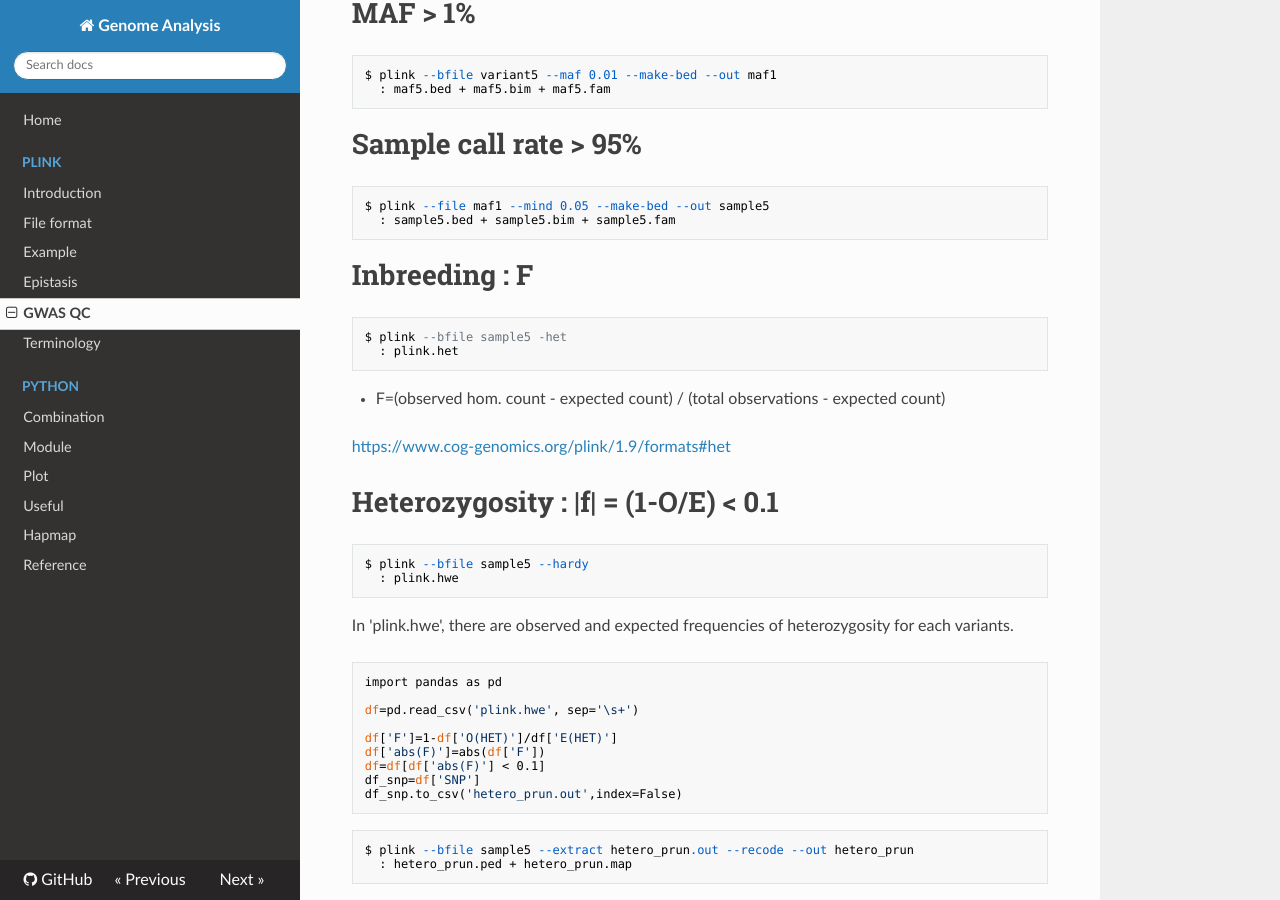
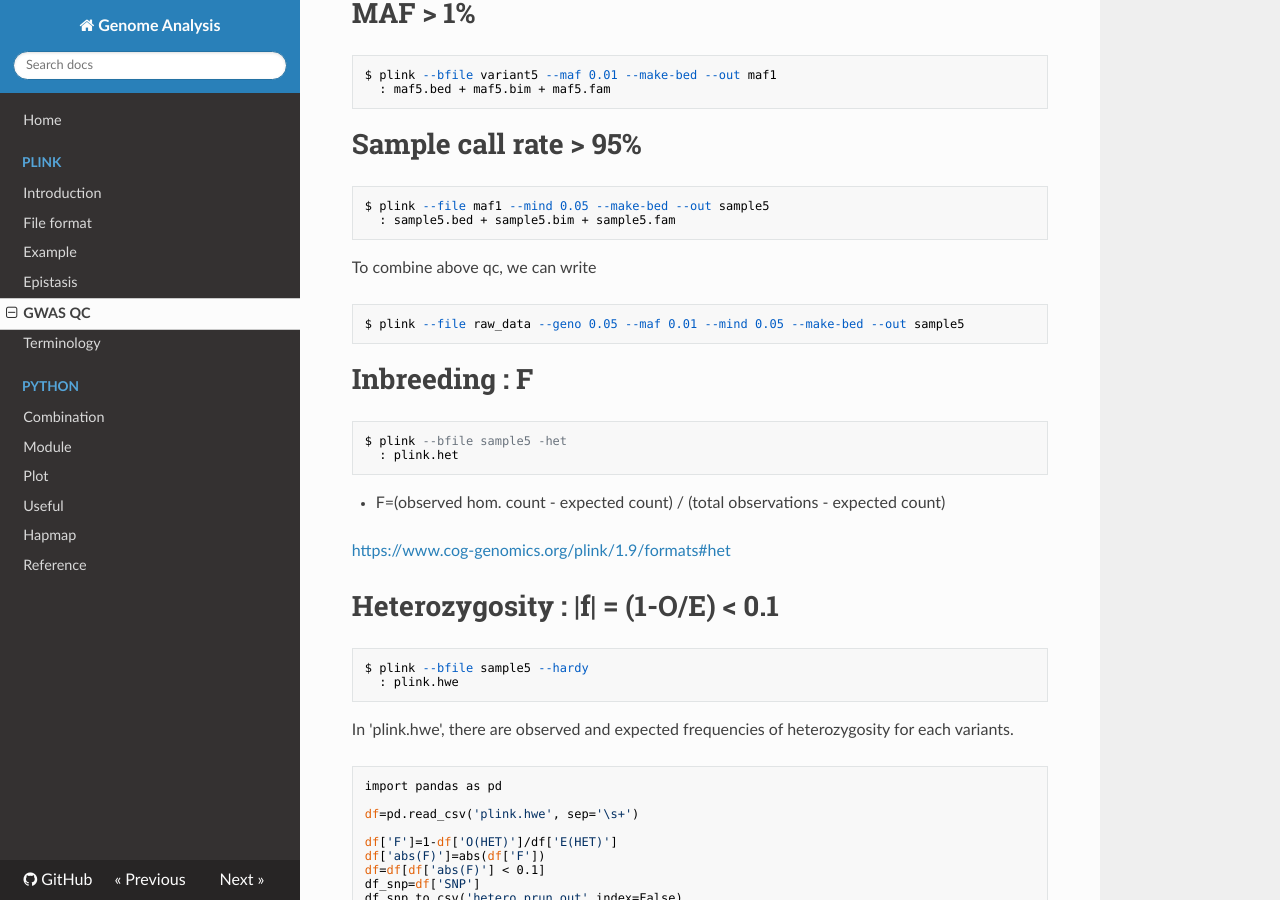
Before and after one commit to WonyoungCho/plink, an MkDocs documentation site: the page built from docs/GWAS.md, in a window 1280 px wide and 900 px high, scrolled down 428 px. Built offline with MkDocs 1.6.1, drawn with Linux system fonts in a browser that asks for light colours; nearby versions of some CDN libraries; old or Windows-style settings are respelled for this version of MkDocs.

Commit message:
Update GWAS.md

````diff
--- a/docs/GWAS.md
+++ b/docs/GWAS.md
@@ -22,6 +22,11 @@ $ plink --bfile variant5 --maf 0.01 --make-bed --out maf1
 ```
 $ plink --file maf1 --mind 0.05 --make-bed --out sample5
   : sample5.bed + sample5.bim + sample5.fam
+```
+
+To combine above qc, we can write
+```
+$ plink --file raw_data --geno 0.05 --maf 0.01 --mind 0.05 --make-bed --out sample5
 ```
 
 # Inbreeding : F
````
